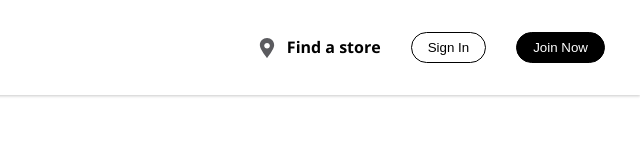
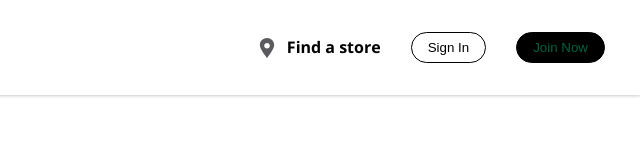
Before and after one commit to JonaGira11/Projects, a plain HTML site: page starbucks/index.html in a window 1280 px wide. Shown: the full height of the page, 640-1280 px from the left. Drawn offline with nearby package versions, Linux system fonts and the light colour scheme; a web font is replaced by a local one.

Commit message:
showing john how it works

```diff
--- a/starbucks/style.css
+++ b/starbucks/style.css
@@ -111,5 +111,5 @@ p {
 
 .btn-dark {
     background-color: #000;
-    color: #fff;
+    color: #006241;
 }
```
